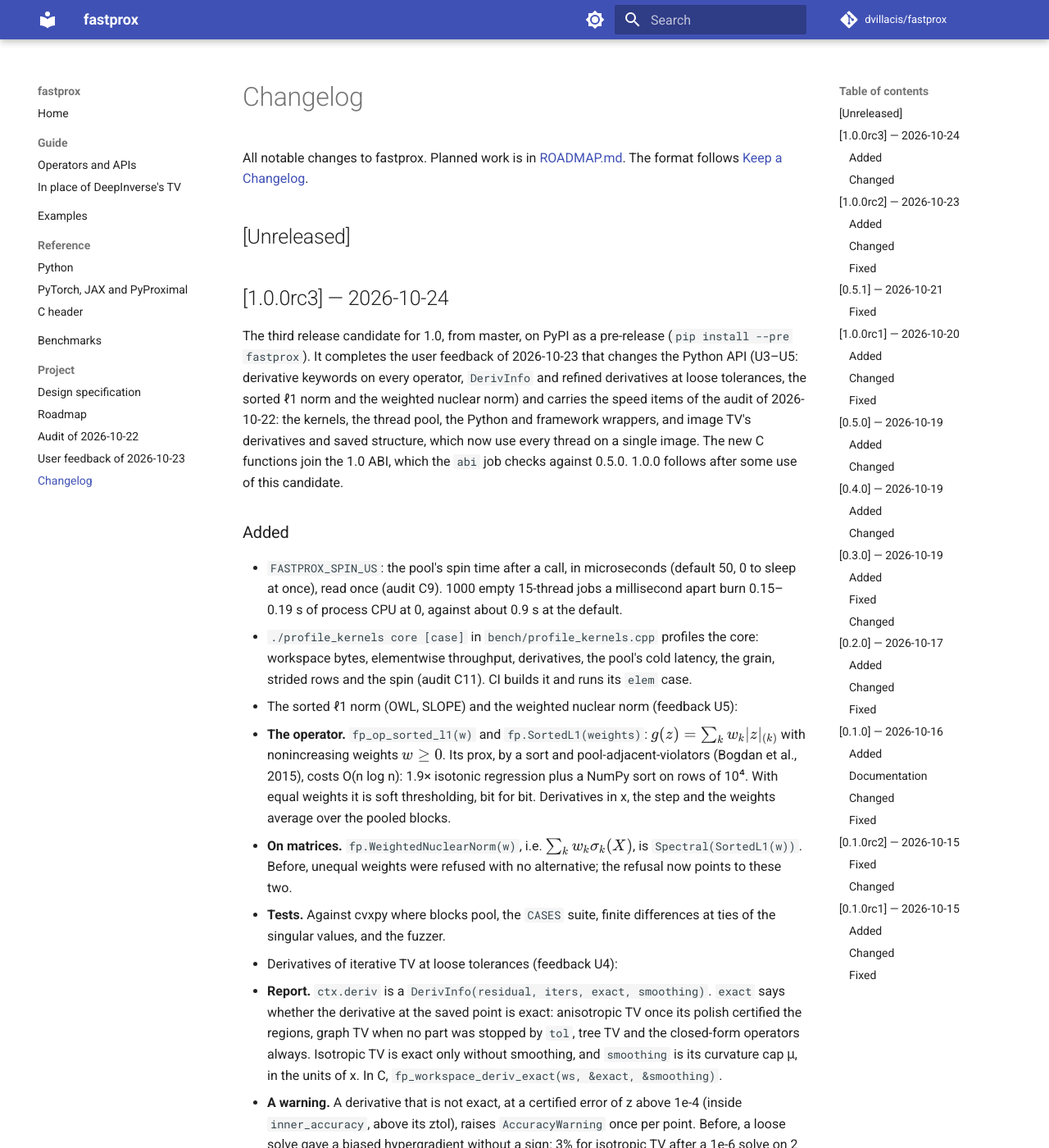
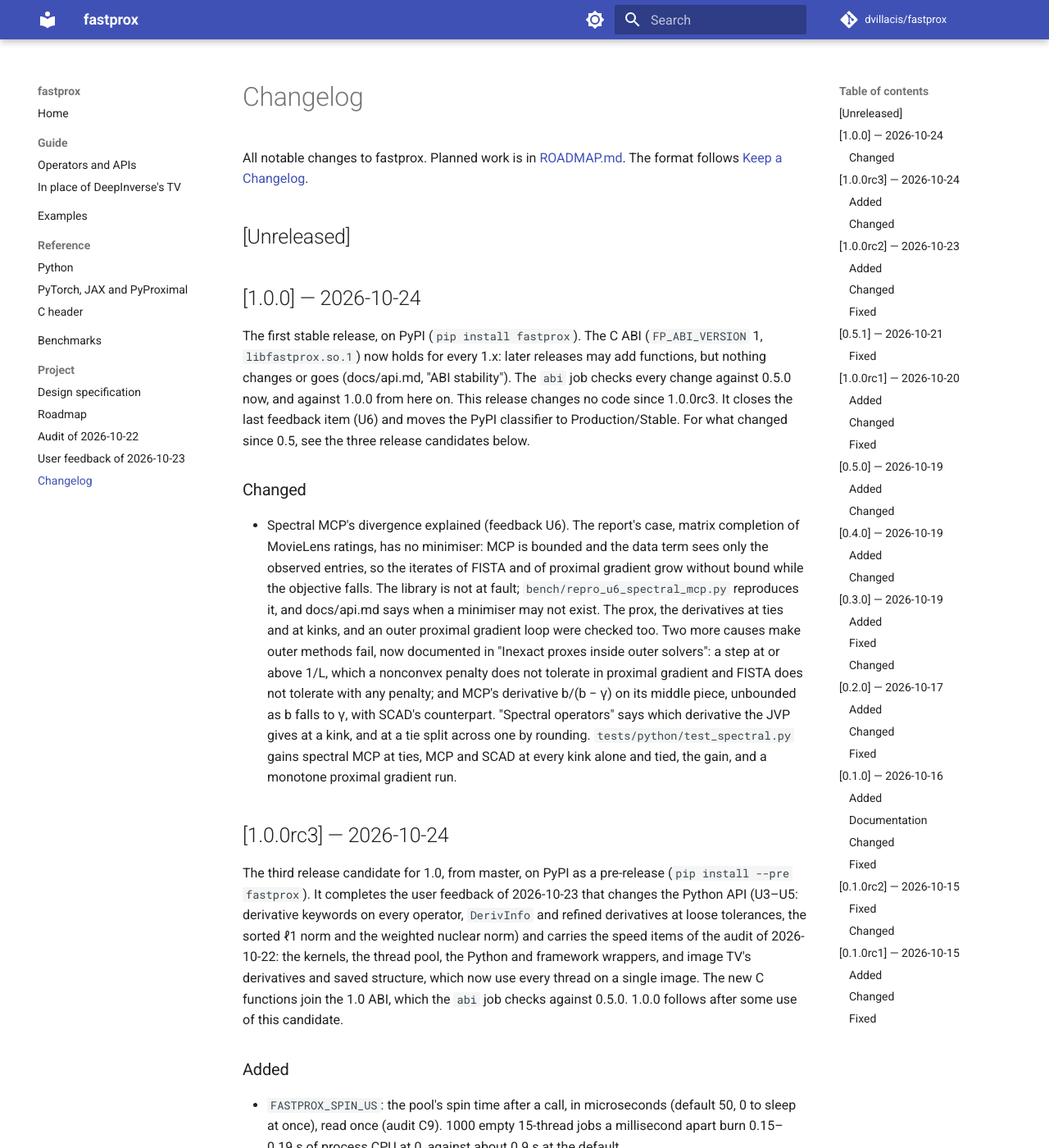
Before and after one commit to dvillacis/fastprox, an MkDocs documentation site: the page built from docs/changelog.md, in a window 1280 px wide and 1400 px high. Shown: the whole window at 82% size. Built offline with MkDocs 1.6.1 and Material for MkDocs 9.7.7, drawn with Linux system fonts in a browser that asks for light colours; comment, search, counter and statistics services are not loaded; some of the changed text lies outside the part shown.

Commit message:
Prepare 1.0.0
- Version 1.0.0: no suffix (the conda recipe's version too).
- README: the pre-release line goes; the GitHub install line names v1.0.0.
- pyproject: Development Status :: 5 - Production/Stable.
- CHANGELOG: [1.0.0] — 2026-10-24, with the U6 entry, which had landed
  under the already released [1.0.0rc3].
- ROADMAP: the 1.0.0 item marked prepared.

Co-Authored-By: Claude Opus 5.5 <noreply@anthropic.com>

```diff
--- a/CMakeLists.txt
+++ b/CMakeLists.txt
@@ -2,7 +2,7 @@ cmake_minimum_required(VERSION 3.20)
 project(fastprox VERSION 1.0.0 LANGUAGES C CXX)
 # PEP 440 pre-release tag (a1, rc1, ...) appended to the version; empty for a
 # final release. pyproject.toml reads both lines.
-set(FASTPROX_VERSION_SUFFIX "rc3")
+set(FASTPROX_VERSION_SUFFIX "")
 set(FASTPROX_VERSION_FULL "${PROJECT_VERSION}${FASTPROX_VERSION_SUFFIX}")
 
 option(FASTPROX_THREADS "Parallelise over rows on a thread pool" ON)
--- a/pyproject.toml
+++ b/pyproject.toml
@@ -14,7 +14,7 @@ dependencies = ["numpy>=1.26"]
 authors = [{ name = "David Villacís", email = "david@villacis.net" }]
 keywords = ["proximal operator", "projection", "total variation", "optimization", "bilevel", "autodiff"]
 classifiers = [
-  "Development Status :: 4 - Beta",
+  "Development Status :: 5 - Production/Stable",
   "Intended Audience :: Science/Research",
   "Operating System :: MacOS",
   "Operating System :: Microsoft :: Windows",
```
Also changed, not shown: CHANGELOG.md (+8 -1 lines), README.md (+2 -4 lines), ROADMAP.md (+1 -1 lines), 1 other file.
